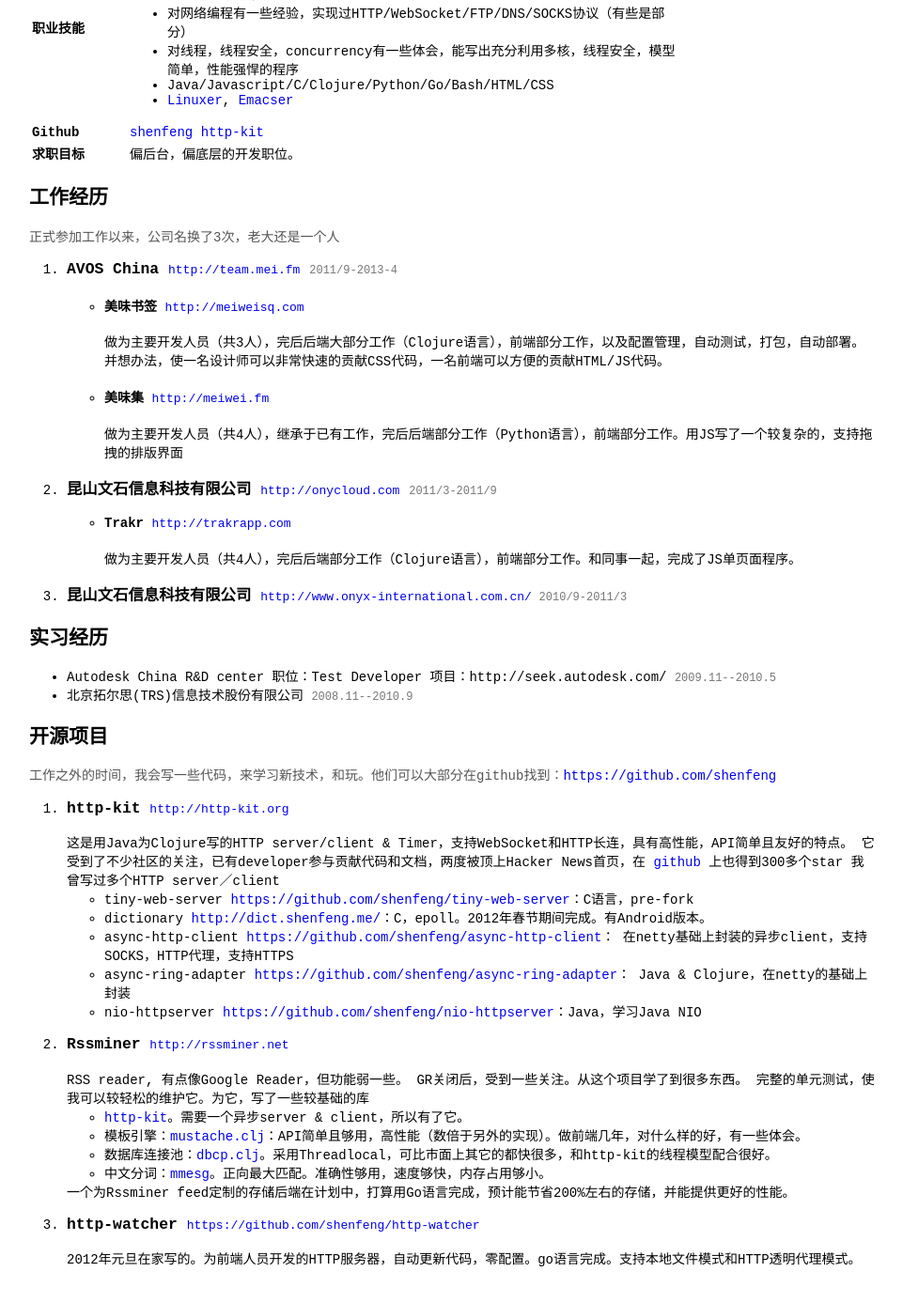
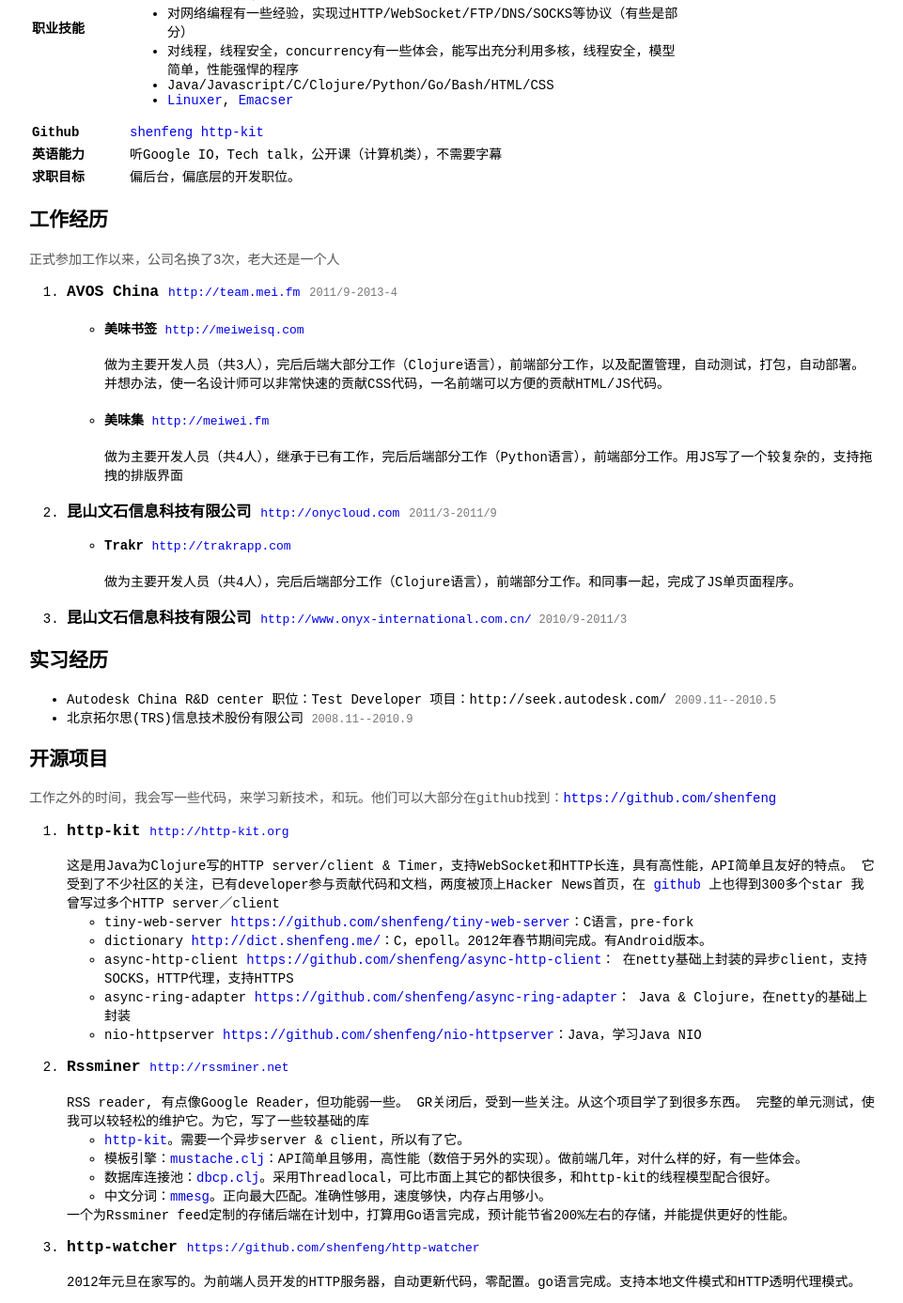
Before and after one commit to shenfeng/shenfeng.github.com, a Jekyll site: the page resume/index.html, which Jekyll copies as it is, in a window 1280 px wide, cut to the strip 259-1646 px from the top of the page. Shown: the whole strip at 94% size, without its empty margins (159-1120 px from the left). Built offline with Jekyll 4.4.1, drawn with Linux system fonts in a browser that asks for light colours; before the commit the page ends 1622 px from its top, so only the background shows below that.

Commit message:
tweak resume a bit

```diff
--- a/resume/index.html
+++ b/resume/index.html
@@ -46,7 +46,7 @@
                 <li>一条龙服务：前段页面，后端存储，数据库调优，系统调优，自动化部署，监控</li>
                 <li>熟练的前端工程师，对CSS/JS/HTML有较好的理解，5年有余，感情深厚，经验丰富</li>
                 <li>熟悉HTTP协议，实现过多次HTTP sever和client</li>
-                <li>对网络编程有一些经验，实现过HTTP/WebSocket/FTP/DNS/SOCKS协议（有些是部分）</li>
+                <li>对网络编程有一些经验，实现过HTTP/WebSocket/FTP/DNS/SOCKS等协议（有些是部分）</li>
                 <li>对线程，线程安全，concurrency有一些体会，能写出充分利用多核，线程安全，模型简单，性能强悍的程序</li>
                 <li>Java/Javascript/C/Clojure/Python/Go/Bash/HTML/CSS</li>
                 <li><a href="https://github.com/shenfeng/dotfiles">Linuxer</a>,
@@ -60,6 +60,10 @@
               <a href="https://github.com/shenfeng">shenfeng</a>
               <a href="https://github.com/http-kit">http-kit</a>
             </td>
+          </tr>
+          <tr>
+            <td>英语能力</td>
+            <td>听Google IO，Tech talk，公开课（计算机类），不需要字幕</td>
           </tr>
           <tr>
             <td>求职目标</td>
```
Also changed, not shown: about.md (+1 -1 lines).
